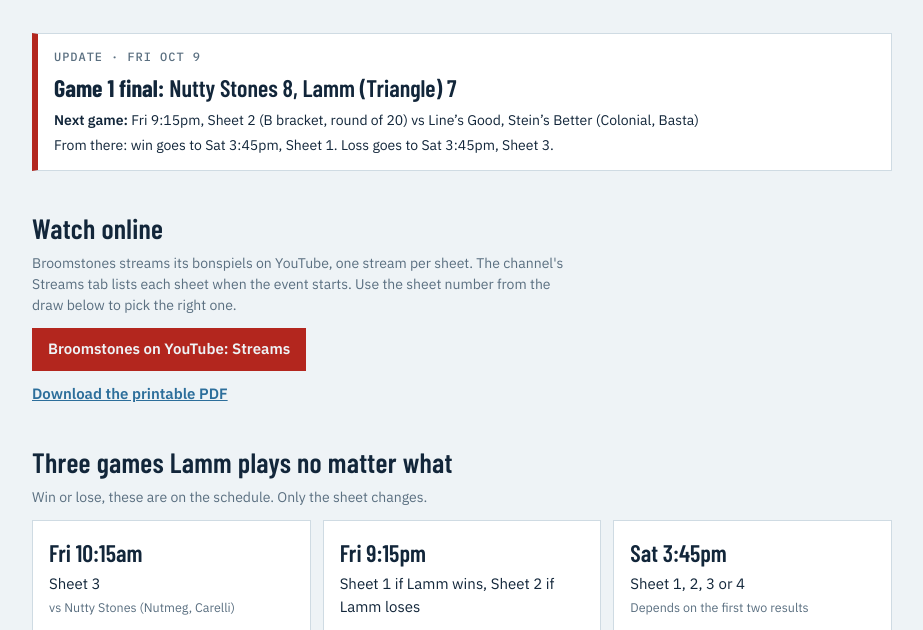
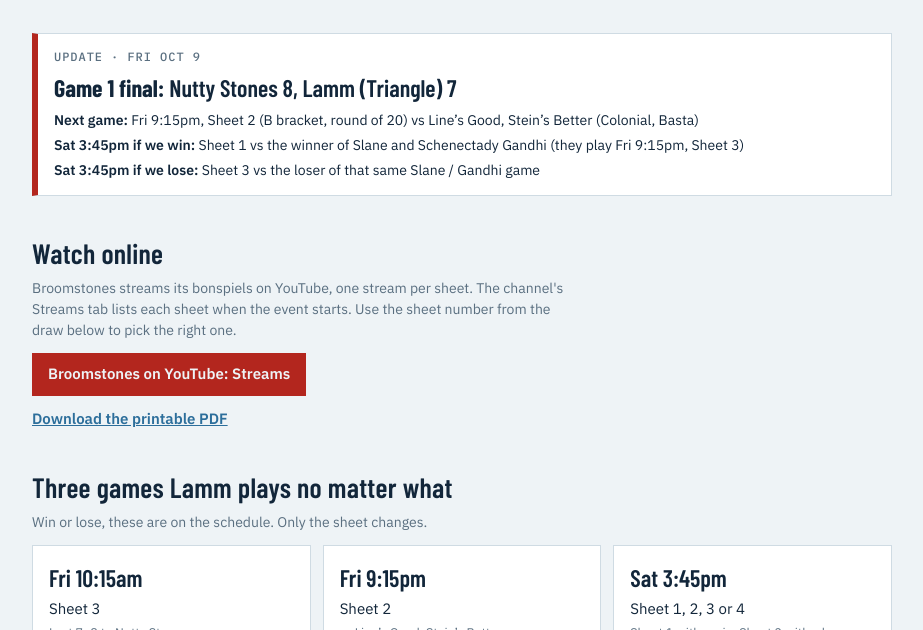
Before and after one commit to AlexanderPinarreta/BroomStonesCurling, a plain HTML site: page index.html in a window 1280 px wide. Shown: the part 170-800 px from the top of the page, without its empty margins (178-1101 px from the left). Drawn offline with nearby package versions, Linux system fonts and the light colour scheme.

Commit message:
Add Saturday 3:45pm opponents (Slane / Gandhi)
Co-Authored-By: Claude Sonnet 5.5 <noreply@anthropic.com>
Claude-Session: https://claude.ai/code/session_01UW1GRB7bJqipwrnbsnAZkX

```diff
--- a/index.html
+++ b/index.html
@@ -92,7 +92,8 @@ body{margin:0}
     <div class="eyebrow">Update · Fri Oct 9</div>
     <div class="score"><b>Game 1 final:</b> Nutty Stones 8, Lamm (Triangle) 7</div>
     <div class="next"><b>Next game:</b> Fri 9:15pm, Sheet 2 (B bracket, round of 20) vs Line’s Good, Stein’s Better (Colonial, Basta)</div>
-    <div class="next">From there: win goes to Sat 3:45pm, Sheet 1. Loss goes to Sat 3:45pm, Sheet 3.</div>
+    <div class="next"><b>Sat 3:45pm if we win:</b> Sheet 1 vs the winner of Slane and Schenectady Gandhi (they play Fri 9:15pm, Sheet 3)</div>
+    <div class="next"><b>Sat 3:45pm if we lose:</b> Sheet 3 vs the loser of that same Slane / Gandhi game</div>
   </div>
 </section>
 
@@ -107,9 +108,9 @@ body{margin:0}
   <h2>Three games Lamm plays no matter what</h2>
   <p class="note">Win or lose, these are on the schedule. Only the sheet changes.</p>
   <div class="locked">
-    <div class="lock"><b>Fri 10:15am</b><span>Sheet 3</span><small>vs Nutty Stones (Nutmeg, Carelli)</small></div>
-    <div class="lock"><b>Fri 9:15pm</b><span>Sheet 1 if Lamm wins, Sheet 2 if Lamm loses</span></div>
-    <div class="lock"><b>Sat 3:45pm</b><span>Sheet 1, 2, 3 or 4</span><small>Depends on the first two results</small></div>
+    <div class="lock"><b>Fri 10:15am</b><span>Sheet 3</span><small>Lost 7–8 to Nutty Stones</small></div>
+    <div class="lock"><b>Fri 9:15pm</b><span>Sheet 2</span><small>vs Line’s Good, Stein’s Better</small></div>
+    <div class="lock"><b>Sat 3:45pm</b><span>Sheet 1, 2, 3 or 4</span><small>Sheet 1 with a win, Sheet 3 with a loss, vs Slane or Gandhi</small></div>
   </div>
 </section>
 
@@ -178,12 +179,12 @@ const T={
         l:OUT},
      l:OUT}},
  l:{when:'Fri 9:15pm',sheet:2,stage:'B bracket round of 20 (B8)',opp:'vs Line’s Good, Stein’s Better (Basta)',
-   w:{when:'Sat 3:45pm',sheet:1,stage:'B bracket round of 12 (B12)',
+   w:{when:'Sat 3:45pm',sheet:1,stage:'B bracket round of 12 (B12)',opp:'vs winner of Slane / Gandhi',
      w:{when:'Sat 9:15pm',sheet:3,stage:'B bracket quarterfinal (B16)',
         w:{when:'Sun 10:15am',sheet:2,stage:'B bracket semifinal (B18)',w:fin('B',4),l:OUT},
         l:OUT},
      l:OUT},
-   l:{when:'Sat 3:45pm',sheet:3,stage:'C bracket round of 14 (C4)',
+   l:{when:'Sat 3:45pm',sheet:3,stage:'C bracket round of 14 (C4)',opp:'vs loser of Slane / Gandhi',
      w:{when:'Sun 8:00am',sheet:4,stage:'C bracket quarterfinal (C10)',
         w:{when:'Sun 10:15am',sheet:3,stage:'C bracket semifinal (C13)',w:fin('C',1),l:OUT},
         l:OUT},
```
